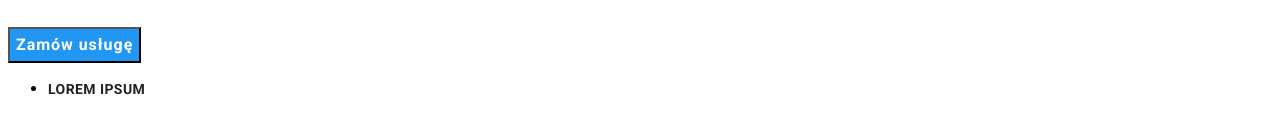
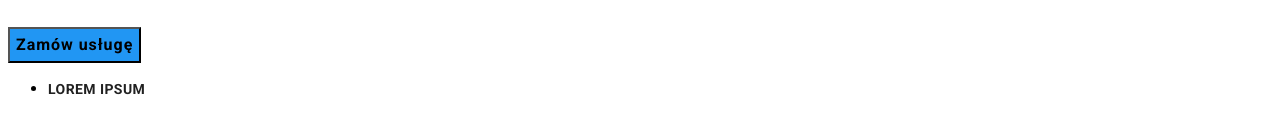
Before and after one commit to Karolblocki/goit-markup-hw-02, a plain HTML site: page index.html in a window 1280 px wide. Both pictures are taken after a click on the button "Zamów usługę". Shown: the part 226-341 px from the top of the page. Drawn offline with Linux system fonts and the light colour scheme.

Commit message:
second work

```diff
--- a/css/style.css
+++ b/css/style.css
@@ -1,11 +1,11 @@
 body {
     font-family: 'Roboto', sans-serif;
 }
-.link:focus,
-{
-    color: #2196F3 ;
-    text-decoration: none;
+.link:focus{
+   color: #000000;
+   text-decoration: none;
 }
+
 .colorblue{
    color: #2196F3; font-family: Raleway;
     font-size: 26px;
```
